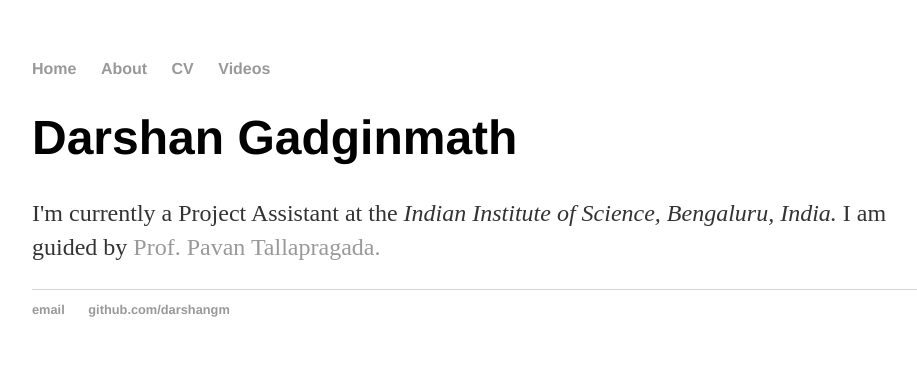
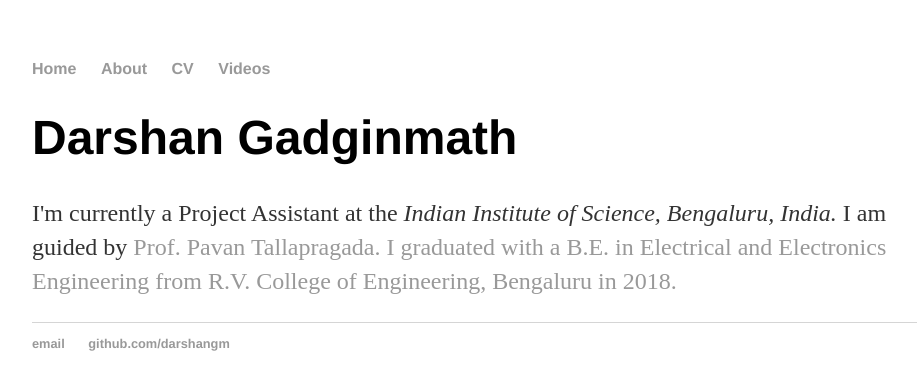
Before and after one commit to darshangm/darshangm.github.io, a Jekyll site: the page index.html, which Jekyll copies as it is, in a window 1280 px wide. Shown: the top 390 px of the page, without its empty margins (160-1077 px from the left). Built offline with Jekyll 4.4.1, drawn with Linux system fonts in a browser that asks for light colours.

Commit message:
Update index.html

```diff
--- a/index.html
+++ b/index.html
@@ -17,7 +17,7 @@
 		<div class="container">
     		<div class="blurb">
         		<h1>Darshan Gadginmath</h1>
-				<p>I'm currently a Project Assistant at the <em>Indian Institute of Science, Bengaluru, India.</em> I am guided by <a href="http://www.ee.iisc.ac.in/people/faculty/pavant/"> Prof. Pavan Tallapragada. </a></p>
+				<p>I'm currently a Project Assistant at the <em>Indian Institute of Science, Bengaluru, India.</em> I am guided by <a href="http://www.ee.iisc.ac.in/people/faculty/pavant/"> Prof. Pavan Tallapragada. I graduated with a B.E. in Electrical and Electronics Engineering from R.V. College of Engineering, Bengaluru in 2018.</a></p>
     		</div><!-- /.blurb -->
 		</div><!-- /.container -->
 		<footer>
```
